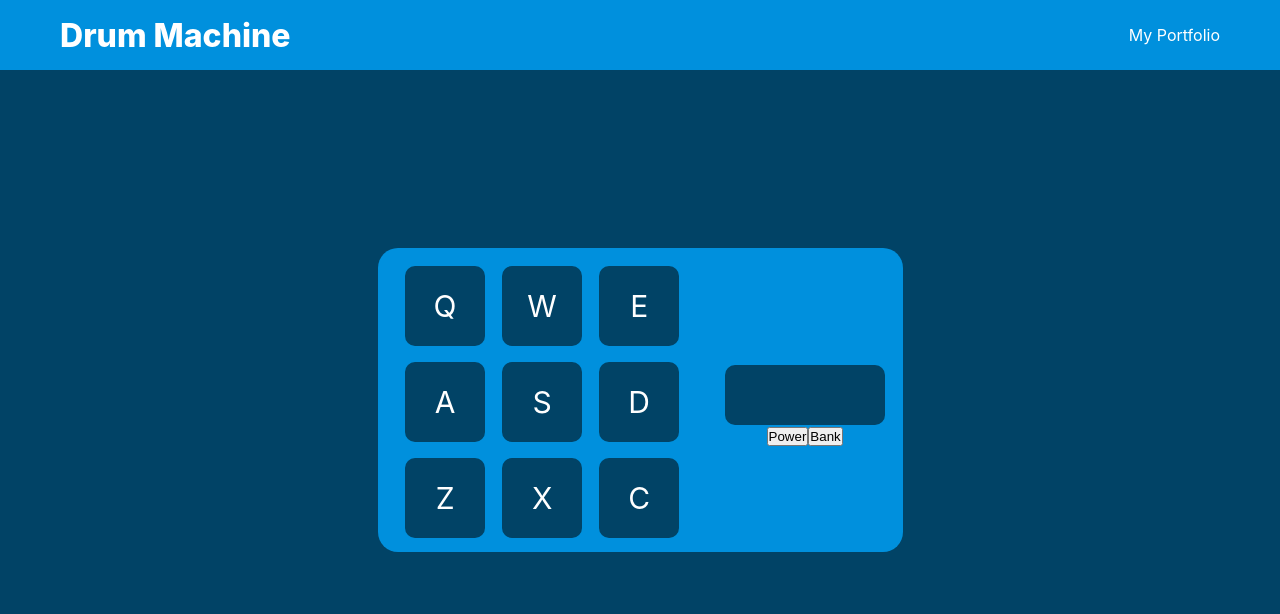
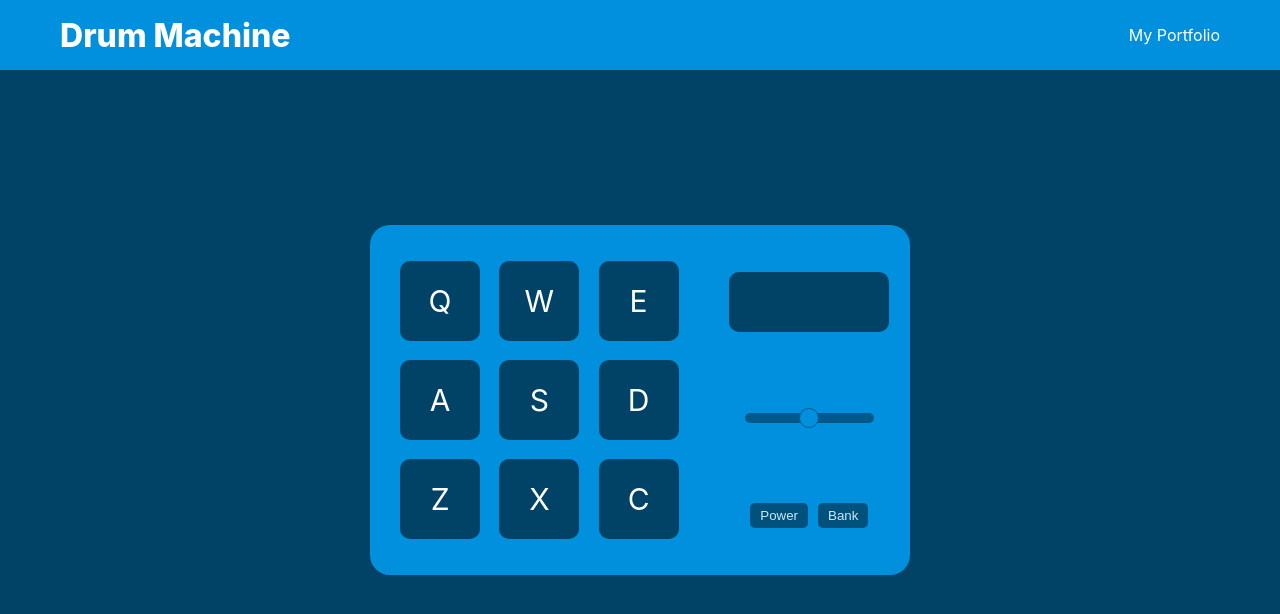
Before and after one commit to lorenzoSpec/drum-machine, a React (Create React App) app: page / in a window 1280 px wide. Shown: the top 614 px of the page. Built offline with nearby package versions, Linux system fonts and the light colour scheme.

Commit message:
change css

```diff
--- a/src/App.css
+++ b/src/App.css
@@ -44,17 +44,19 @@ body, #root, #whole {
 /* ============= DRUM MACHINE =============== */
 
 #drum-machine {
-  width: 525px;
-  height: 304px;
+  width: 540px;
+  height: 350px;
   background-color: #0090DD;
   color: white;
   border-radius: 20px;
   display: flex;
+  align-items: center;
+  justify-content: center;
 }
 
 #drum {
   width: 60%;
-  height: 95%;
+  height: 85%;
   margin: 1.8% 2%;
   display: flex;
   flex-flow: row wrap;
@@ -81,7 +83,7 @@ body, #root, #whole {
   display: flex;
   flex-flow: column nowrap;
   align-items: center;
-  justify-content: center;
+  justify-content: space-around;
 }
 
 #display {
@@ -91,3 +93,46 @@ body, #root, #whole {
   color: white;
   border-radius: 10px;
 }
+
+#volume-range {
+  -webkit-appearance: none;
+  width: 100%;
+  height: 10px;
+  border-radius: 5px;
+  background: #014366;
+  outline: none;
+  opacity: 0.7;
+  -webkit-transition: .2s;
+  transition: opacity .2s;
+}
+
+#volume-range::-webkit-slider-thumb {
+  -webkit-appearance: none;
+  appearance: none;
+  width: 20px;
+  height: 20px;
+  border-radius: 50%;
+  background: #0090DD;
+  border: 1px solid #014366;
+  cursor: pointer;
+}
+
+#volume-range::-moz-range-thumb {
+  width: 20px;
+  height: 20px;
+  border-radius: 50%;
+  background: #0090DD;
+  border: 1px solid #014366;
+  cursor: pointer;
+}
+
+
+.onOff {
+  background-color: #014366;
+  color: white;
+  border: none;
+  border-radius: 5px;
+  margin: 0 5px;
+  padding: 5px 10px;
+  opacity: 0.8;
+}
--- a/src/App.js
+++ b/src/App.js
@@ -66,7 +66,7 @@ const Display = () => {
 const Volume = () => {
   return (
     <div id="volume">
-
+      <input type="range" min="1" max="100" value="50" id="volume-range" />
     </div>
   );
 };
@@ -74,8 +74,8 @@ const Volume = () => {
 const Toggles = () => {
   return(
     <div id="toggles">
-      <button>Power</button>
-      <button>Bank</button>
+      <button id="power-btn" class="onOff">Power</button>
+      <button id="bank-btn" class="onOff">Bank</button>
     </div>
   );
 }
```
